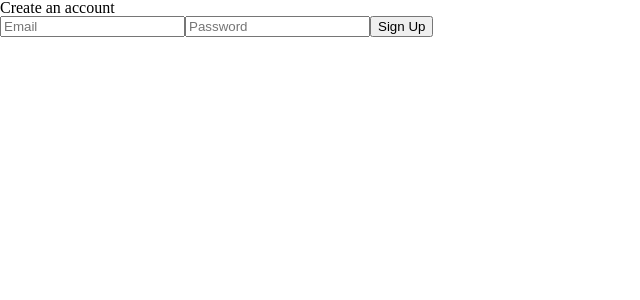
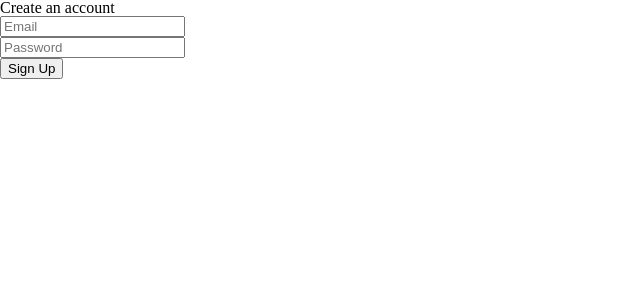
Before and after one commit to sequoian/tasks, a React (Create React App) app: page /signup in a window 1280 px wide. Shown: the top 300 px of the page, without its empty margins (0-640 px from the left). Built offline with nearby package versions, Linux system fonts and the light colour scheme.

Commit message:
signup form using redux forms

```diff
--- a/package.json
+++ b/package.json
@@ -10,7 +10,8 @@
     "react-dom": "^15.5.4",
     "react-redux": "^5.0.6",
     "react-router-dom": "^4.2.2",
-    "redux": "^3.7.2"
+    "redux": "^3.7.2",
+    "redux-form": "^7.1.2"
   },
   "devDependencies": {
     "gh-pages": "^1.0.0",
--- /dev/null
+++ b/src/actions/async.js
@@ -0,0 +1,14 @@
+import {SubmissionError} from 'redux-form'
+
+export const createAccount = values => {
+  const testFetch = () => new Promise(resolve => setTimeout(resolve, 500))
+  return testFetch()
+    .then(response => {
+      throw new SubmissionError({
+        _error: 'Backend not in yet, silly.'
+      })
+    }, error => {
+      // something went wrong
+      return Promise.resolve()
+    })
+}
--- a/src/actions/index.js
+++ b/src/actions/index.js
@@ -1,3 +1,5 @@
+export * from './async'
+
 export const addTask = text => {
   return {
     type: 'ADD_TASK',
--- /dev/null
+++ b/src/components/RenderField.js
@@ -0,0 +1,22 @@
+import React from 'react'
+
+const RenderField = ({
+  input,
+  placeholder,
+  type,
+  meta: {error, touched, dirty, submitFailed, valid}
+}) => (
+  <div>
+    <input {...input} placeholder={placeholder} type={type} />
+
+    {(((touched && dirty) || submitFailed) && error) &&
+      <span>{error}</span>}
+
+    {valid &&
+      <span>valid</span>}
+
+    <br/>
+  </div>
+)
+
+export default RenderField
--- a/src/components/Signup.js
+++ b/src/components/Signup.js
@@ -1,19 +1,21 @@
 import React from 'react'
+import {reduxForm} from 'redux-form'
+import {createAccount} from '../actions'
+import UserForm from './UserForm'
+import {validateSignup} from '../utility/validate'
+
+const SignupForm = reduxForm({
+  form: 'signup',
+  validate: validateSignup,
+  onSubmit: createAccount
+})(UserForm)
 
 const Signup = () => (
   <div>
     <h1>Create an account</h1>
-    <form>
-      <input
-        type="text"
-        placeholder="Email"
-      />
-      <input
-        type="password"
-        placeholder="Password"
-      />
-      <button type="button">Sign Up</button>
-    </form>
+    <SignupForm
+      label="Sign Up"
+    />
   </div>
 )
 
--- /dev/null
+++ b/src/components/UserForm.js
@@ -0,0 +1,35 @@
+import React from 'react'
+import PropTypes from 'prop-types'
+import {Field} from 'redux-form'
+import RenderField from './RenderField'
+
+const UserForm = ({handleSubmit, submitting, error, label}) => (
+  <form
+    method="post"
+    onSubmit={handleSubmit}
+  >
+    {error &&
+      <div>{error}</div>}
+    <Field
+      name="email"
+      component={RenderField}
+      type="email"
+      placeholder="Email"
+    />
+    <Field
+      name="password"
+      component={RenderField}
+      type="password"
+      placeholder="Password"
+    />
+    <button disabled={submitting}>
+      {label}
+    </button>
+  </form>
+)
+
+UserForm.propTypes = {
+  label: PropTypes.string.isRequired
+}
+
+export default UserForm
--- a/src/index.js
+++ b/src/index.js
@@ -9,7 +9,11 @@ import './css/reset.css'
 import './css/app.css'
 
 const persistedState = loadState()
-const store = createStore(taskApp, persistedState)
+const store = createStore(
+  taskApp,
+  persistedState,
+  window.__REDUX_DEVTOOLS_EXTENSION__ && window.__REDUX_DEVTOOLS_EXTENSION__()  // DEBUG
+)
 
 store.subscribe(() => {
   saveState({
--- a/src/reducers/index.js
+++ b/src/reducers/index.js
@@ -1,4 +1,5 @@
 import {combineReducers} from 'redux'
+import {reducer as formReducer} from 'redux-form'
 import tasks from './tasks'
 import visibilityFilter from './visibilityFilter'
 import taskDisplayMode from './taskDisplayMode'
@@ -6,7 +7,8 @@ import taskDisplayMode from './taskDisplayMode'
 const taskApp = combineReducers({
   tasks,
   visibilityFilter,
-  taskDisplayMode
+  taskDisplayMode,
+  form: formReducer
 })
 
 export default taskApp
--- /dev/null
+++ b/src/utility/validate.js
@@ -0,0 +1,19 @@
+export const validateSignup = values => {
+  const errors = {}
+
+  if (!values.email) {
+    errors.email = 'Email required'
+  }
+  else if (!/^[A-Z0-9._%+-]+@[A-Z0-9.-]+\.[A-Z]{2,4}$/i.test(values.email)) {
+    errors.email = 'Invalid email address'
+  }
+
+  if (!values.password) {
+    errors.password = 'Password required'
+  }
+  else if (values.password && values.password.length < 6) {
+    errors.password = 'Must be at least 6 characters long'
+  }
+
+  return errors
+}
```
